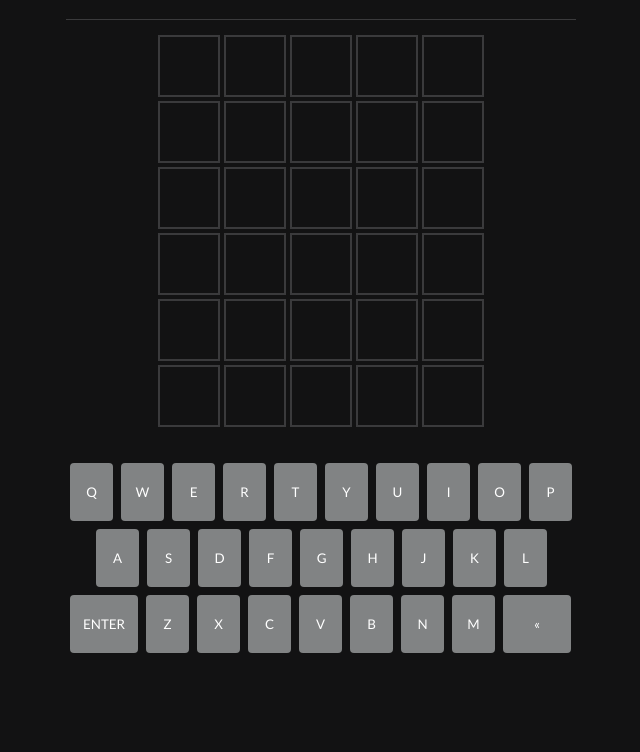
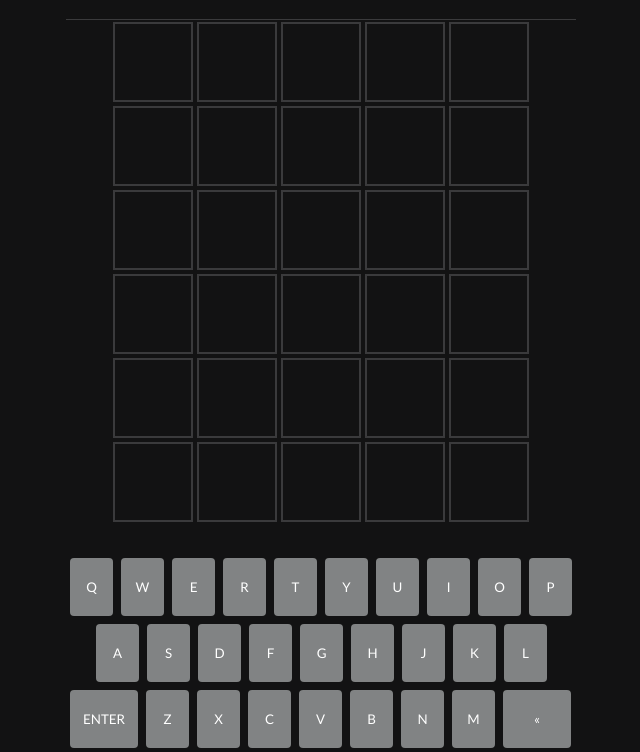
Before and after one commit to JongSeokJung/wordle-clone, a website: page index.html in a window 1280 px wide. Shown: the part 71-823 px from the top of the page, without its empty margins (319-959 px from the left). Before the commit the page ends 800 px from the top, so only its background shows below. Drawn offline with Linux system fonts and the light colour scheme; no server answers.

Commit message:
Create readme and update npm script

```diff
--- a/package.json
+++ b/package.json
@@ -4,6 +4,7 @@
   "description": "",
   "main": "app.js",
   "scripts": {
+    "start": "node index.js & http-server -c-1 -o",
     "test": "echo \"Error: no test specified\" && exit 1",
     "start:backend": "nodemon index.js"
   },
--- a/style.css
+++ b/style.css
@@ -22,7 +22,11 @@ body {
 }
 
 .tile-container {
-  width: 330px;
+  display: flex;
+  flex-direction: column;
+  justify-content: center;
+  align-items: center;
+  width: 80%;
   margin-bottom: 30px;
 }
 
@@ -55,8 +59,8 @@ body {
 }
 
 .tile-container .tile {
-  width: 62px;
-  height: 62px;
+  width: 80px;
+  height: 80px;
   border: 2px solid #3a3a3c;
   box-sizing: border-box;
   display: flex;
```
Also changed, not shown: README.md (added).
